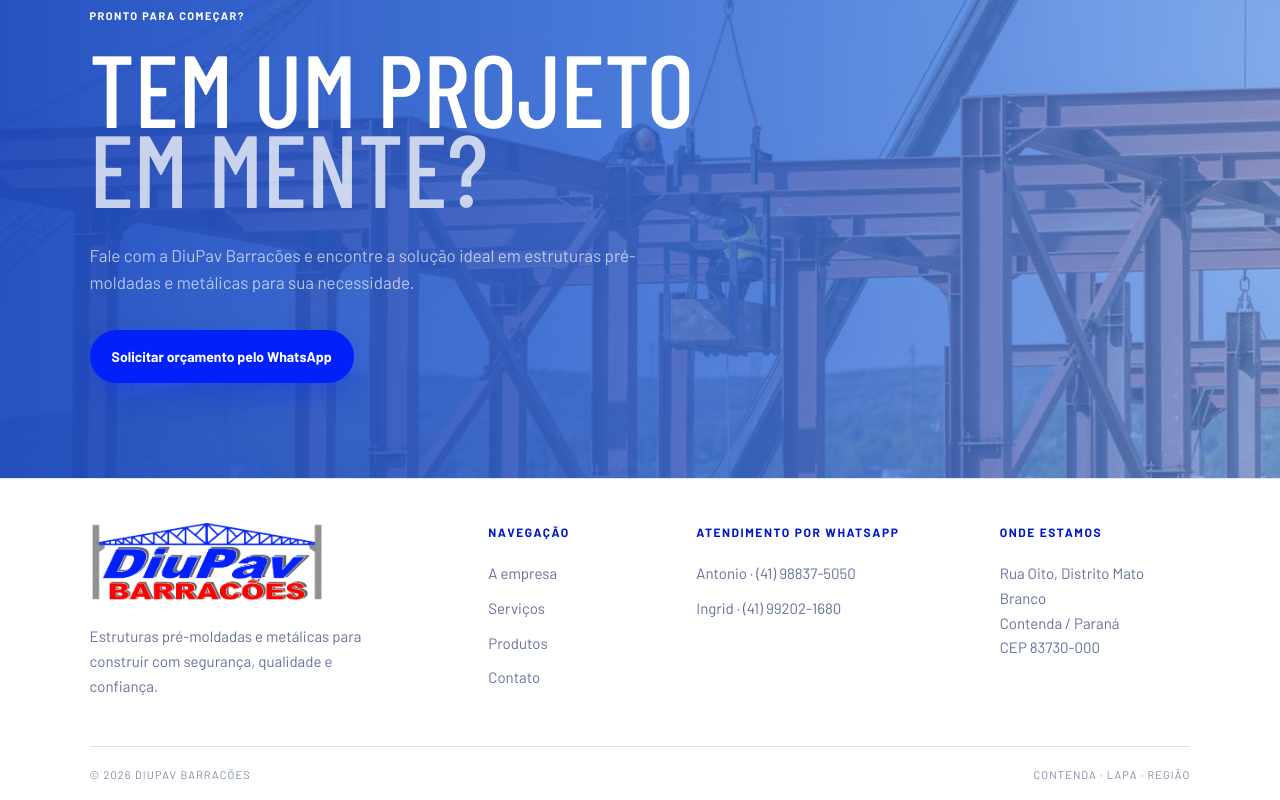
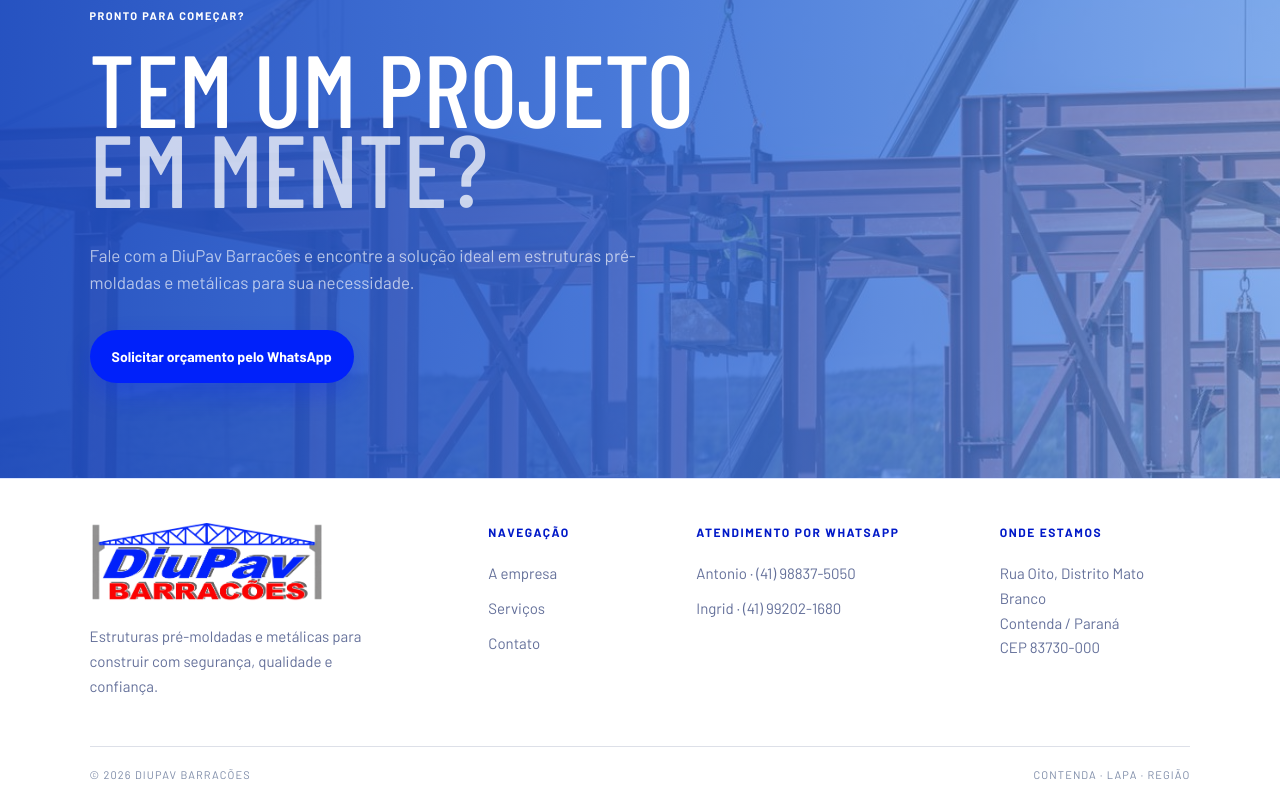
Before and after one commit to afucuhara/diupav-barracoes, a Next.js app: page /sobre in a window 1280 px wide. Shown: the part 1789-2589 px from the top of the page. Built offline with nearby package versions, Linux system fonts and the light colour scheme; a web font is replaced by a local one.

Commit message:
Ajusta navegacao e hero de servicos

```diff
--- a/app/components.tsx
+++ b/app/components.tsx
@@ -3,13 +3,12 @@
 import { useEffect, useRef, type ReactNode } from 'react';
 import { whatsappUrl } from './site-data';
 
-type Page = 'inicio' | 'sobre' | 'servicos' | 'produtos' | 'contato';
+type Page = 'inicio' | 'sobre' | 'servicos' | 'contato';
 
 const nav = [
   ['inicio', '/', 'Início'],
   ['sobre', '/sobre', 'A empresa'],
   ['servicos', '/servicos', 'Serviços'],
-  ['produtos', '/produtos', 'Produtos'],
   ['contato', '/contato', 'Contato'],
 ] as const;
 
@@ -83,7 +82,7 @@
       <footer className="site-footer">
       <div className="footer-main">
         <div><Brand /><p>Estruturas pré-moldadas e metálicas para construir com segurança, qualidade e confiança.</p></div>
-        <div><strong>Navegação</strong><a href="/sobre">A empresa</a><a href="/servicos">Serviços</a><a href="/produtos">Produtos</a><a href="/contato">Contato</a></div>
+        <div><strong>Navegação</strong><a href="/sobre">A empresa</a><a href="/servicos">Serviços</a><a href="/contato">Contato</a></div>
         <div><strong>Atendimento por WhatsApp</strong><a href="https://wa.me/5541988375050" target="_blank" rel="noreferrer">Antonio · (41) 98837-5050</a><a href="https://wa.me/5541992021680" target="_blank" rel="noreferrer">Ingrid · (41) 99202-1680</a></div>
         <div><strong>Onde estamos</strong><p>Rua Oito, Distrito Mato Branco<br />Contenda / Paraná<br />CEP 83730-000</p></div>
       </div>
--- a/app/globals.css
+++ b/app/globals.css
@@ -135,6 +135,9 @@
 .page-hero-sobre::after { display: none; }
 .page-hero-sobre .page-hero-grid { opacity: .035; }
 .page-hero-sobre .eyebrow span { display: none; }
+.page-hero-servicos { background: linear-gradient(90deg, rgba(249,251,255,.98) 0%, rgba(244,248,255,.9) 46%, rgba(233,240,255,.34) 100%), url('/images/hero-industrial-generated.png') center/cover; }
+.page-hero-servicos::after, .page-hero-servicos .page-hero-grid, .page-hero-servicos .page-index { display: none; }
+.page-hero-servicos .eyebrow span { display: none; }
 .content-split { padding: 110px clamp(30px, 7vw, 108px); display: grid; grid-template-columns: 1fr 1fr; gap: 9vw; }
 .content-split h2, .catalog-intro h2, .values-section > h2 { font-size: clamp(50px, 5.8vw, 82px); line-height: .93; }
 .rich-copy p { color: #565d70; font-size: 18px; line-height: 1.75; margin: 0 0 22px; }
--- a/app/page.tsx
+++ b/app/page.tsx
@@ -55,7 +55,7 @@
           </article>
         ))}
       </section></Reveal>
-      <div className="section-action"><a className="text-link" href="/servicos">Ver todos os produtos e serviços <span>↗</span></a></div>
+      <div className="section-action"><a className="text-link" href="/servicos">Ver todos os serviços <span>↗</span></a></div>
 
       <Reveal variant="right"><section className="made-to-order">
         <div className="order-copy"><div className="section-kicker">Engenharia aplicada</div><h2>Seu projeto.<br />Nossa estrutura.</h2><p>Do barracão à estrutura metálica, dos fechamentos aos componentes complementares: produzimos cada solução pensando na realidade da sua operação.</p><a className="button button-primary" href={whatsappUrl} target="_blank" rel="noreferrer">Conversar sobre meu projeto</a></div>
```
